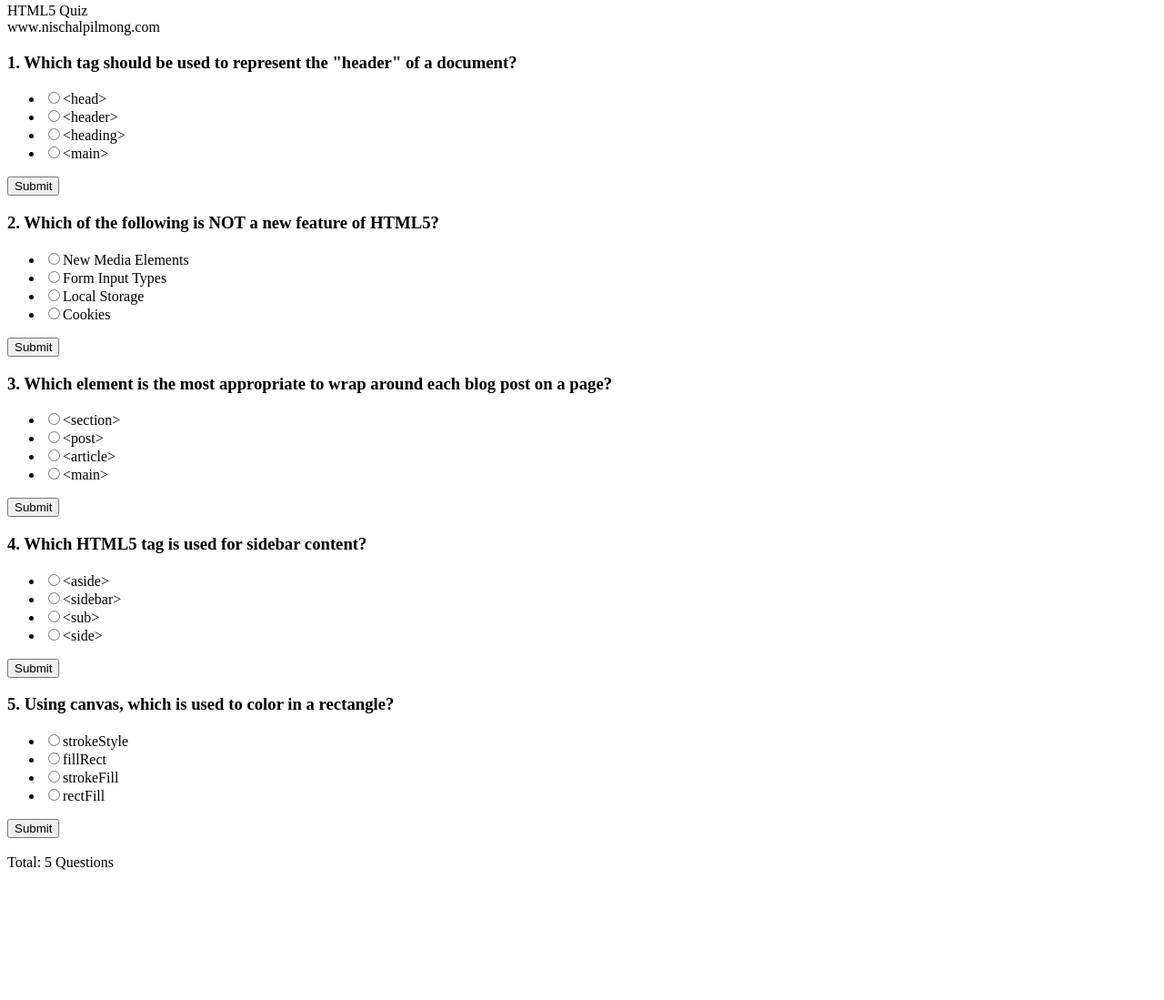
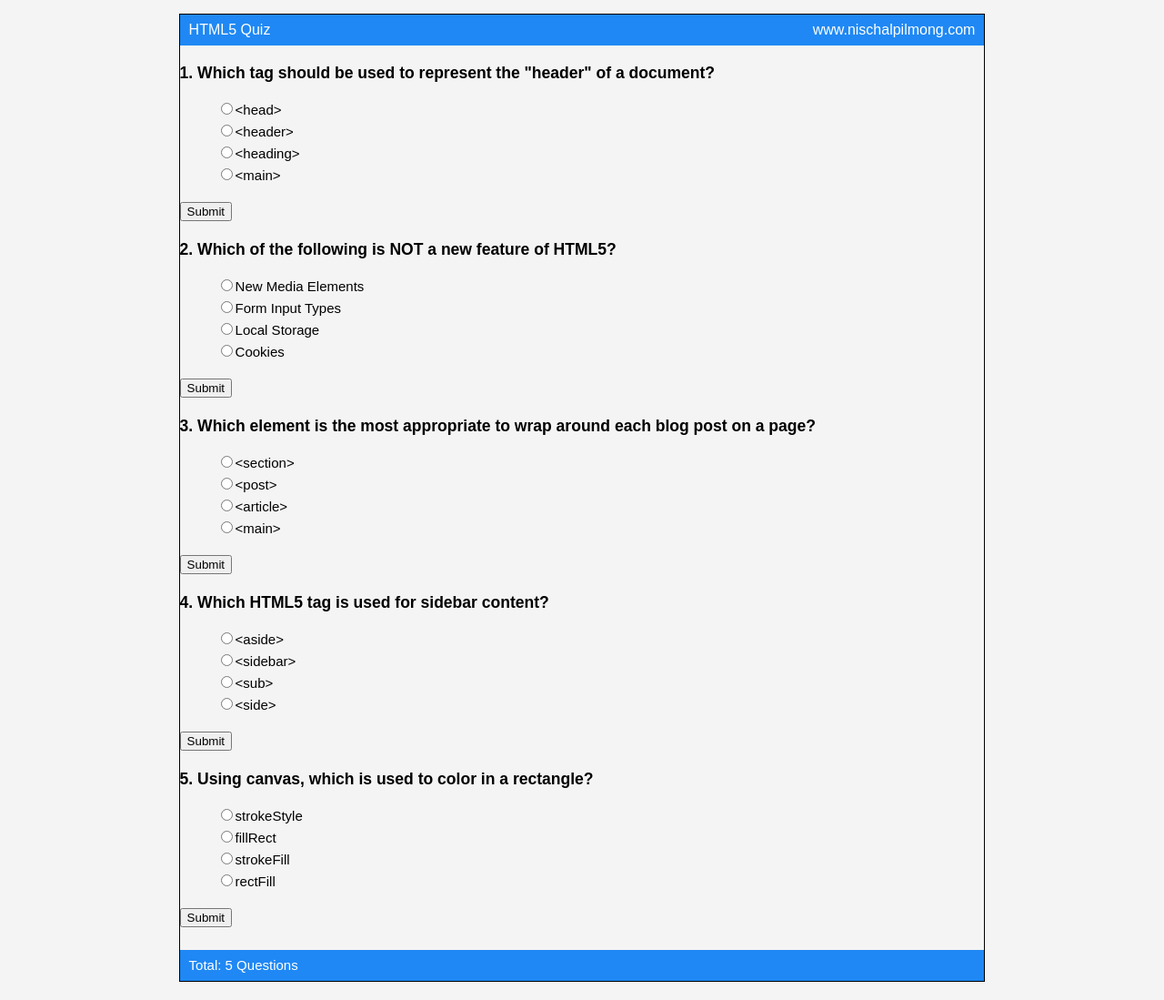
Before and after one commit to nischalpilmong/html5_quiz, a plain HTML site: page index.html in a window 1280 px wide. Shown: the part 5-1104 px from the top of the page at 91% size. Before the commit the page ends 970 px from the top, so only its background shows below. Drawn offline with nearby package versions, Linux system fonts and the light colour scheme.

Commit message:
Styling CSS for the quiz page

```diff
--- a/css/style.css
+++ b/css/style.css
@@ -0,0 +1,43 @@
+body{
+    font-family: Arial;
+    font-size: 15px;
+    line-height: 1.6em;
+    background: #f4f4f4;
+}
+
+li{
+    list-style: none;
+}
+
+.container{
+    width: 70%;
+    margin: 20px auto;
+    overflow: auto;
+    border: 1px solid black;
+}
+.pull-left{
+    float: left;
+}
+.pull-right{
+    float: right;
+}
+
+header{
+    background: #1f88f4;
+    color: #ffffff;
+    overflow: auto;
+    padding: 5px 10px;
+    font-size: 16px;
+}
+footer{
+    background: #1f88f4;
+    color: #ffffff;
+    overflow: auto;
+    padding: 5px 10px;
+}
+
+@media only screen  and (max-width: 900px){
+    .container{
+        width: 90%;
+    }
+}
--- a/index.html
+++ b/index.html
@@ -6,7 +6,7 @@
           content="width=device-width, user-scalable=no, initial-scale=1.0, maximum-scale=1.0, minimum-scale=1.0">
     <meta http-equiv="X-UA-Compatible" content="ie=edge">
     <title>HTML5 Quiz App</title>
-
+    <link rel="stylesheet" href="css/style.css">
 <body>
  <div class="container">
      <header>
```
